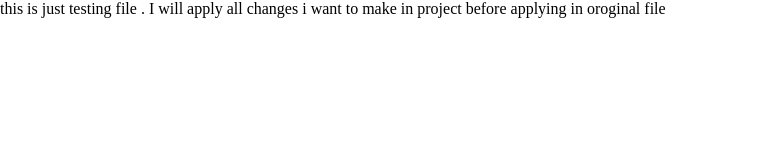
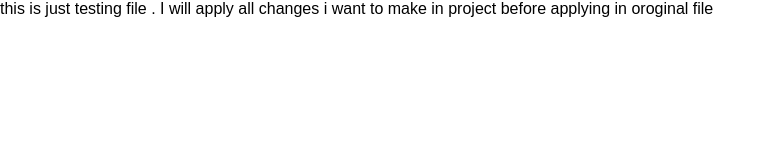
Before and after one commit to maheshtambade/airtel-clone.github.io, a plain HTML site: page testingfile.html in a window 1280 px wide. Shown: the whole page, without its empty margins (0-776 px from the left). Drawn offline with Linux system fonts and the light colour scheme.

Commit message:
Fix typo in font-family declaration

```diff
--- a/testingfile.html
+++ b/testingfile.html
@@ -7,6 +7,7 @@
       body{
         padding:0px;
         margin:0px;
+        font-family:arial, sans-sarif;
       }
     </style>
   </head>
```
